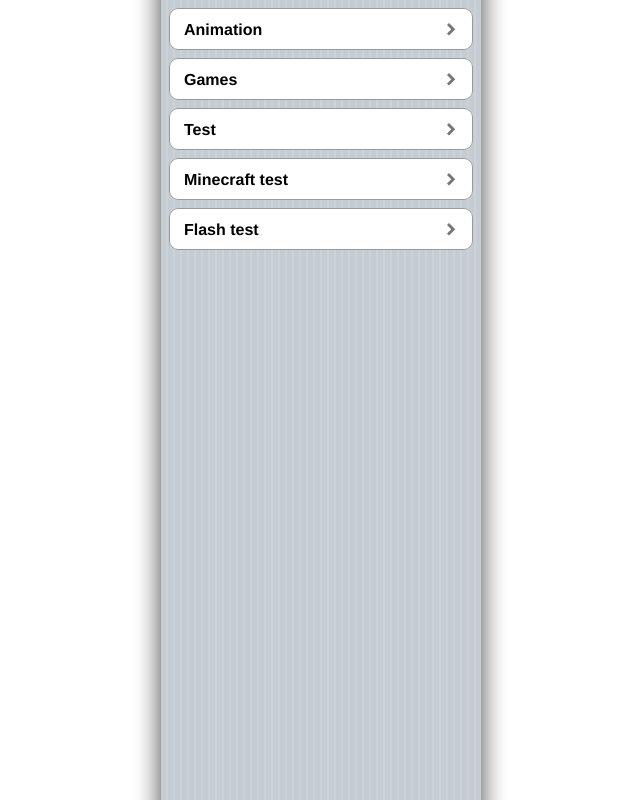
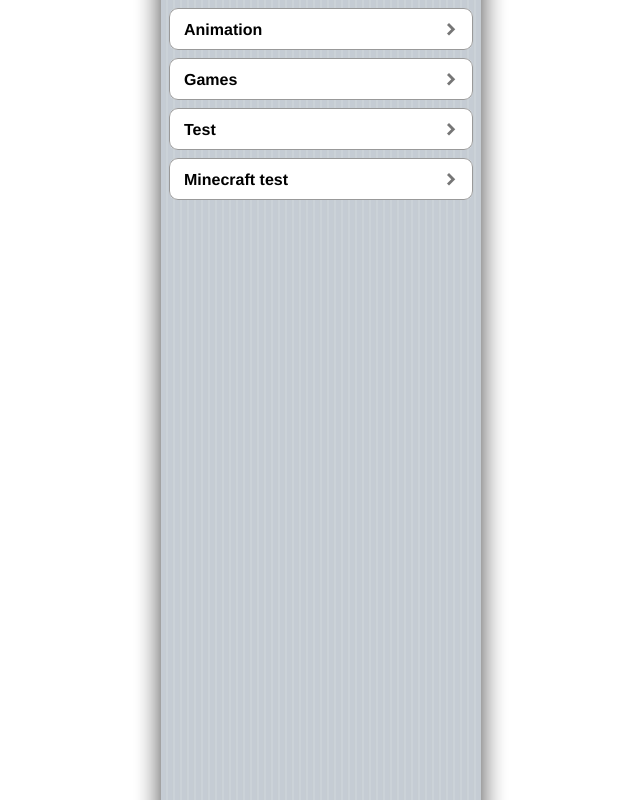
Before and after one commit to minh6079/iPod-html, a plain HTML site: page index.html in a window 1280 px wide. Shown: the whole page, without its empty margins (319-959 px from the left). Drawn offline with Linux system fonts and the light colour scheme.

Commit message:
Update index.html

```diff
--- a/index.html
+++ b/index.html
@@ -229,11 +229,6 @@
                 <div class="fsad"><label>Minecraft test</label></div>
         </a>
 </fieldset>
-<fieldset>
-        <a href="flash\flash test.html" class="fsa">
-                <div class="fsad"><label>Flash test</label></div>
-        </a>
-</fieldset>
 
 
 </div>
```
